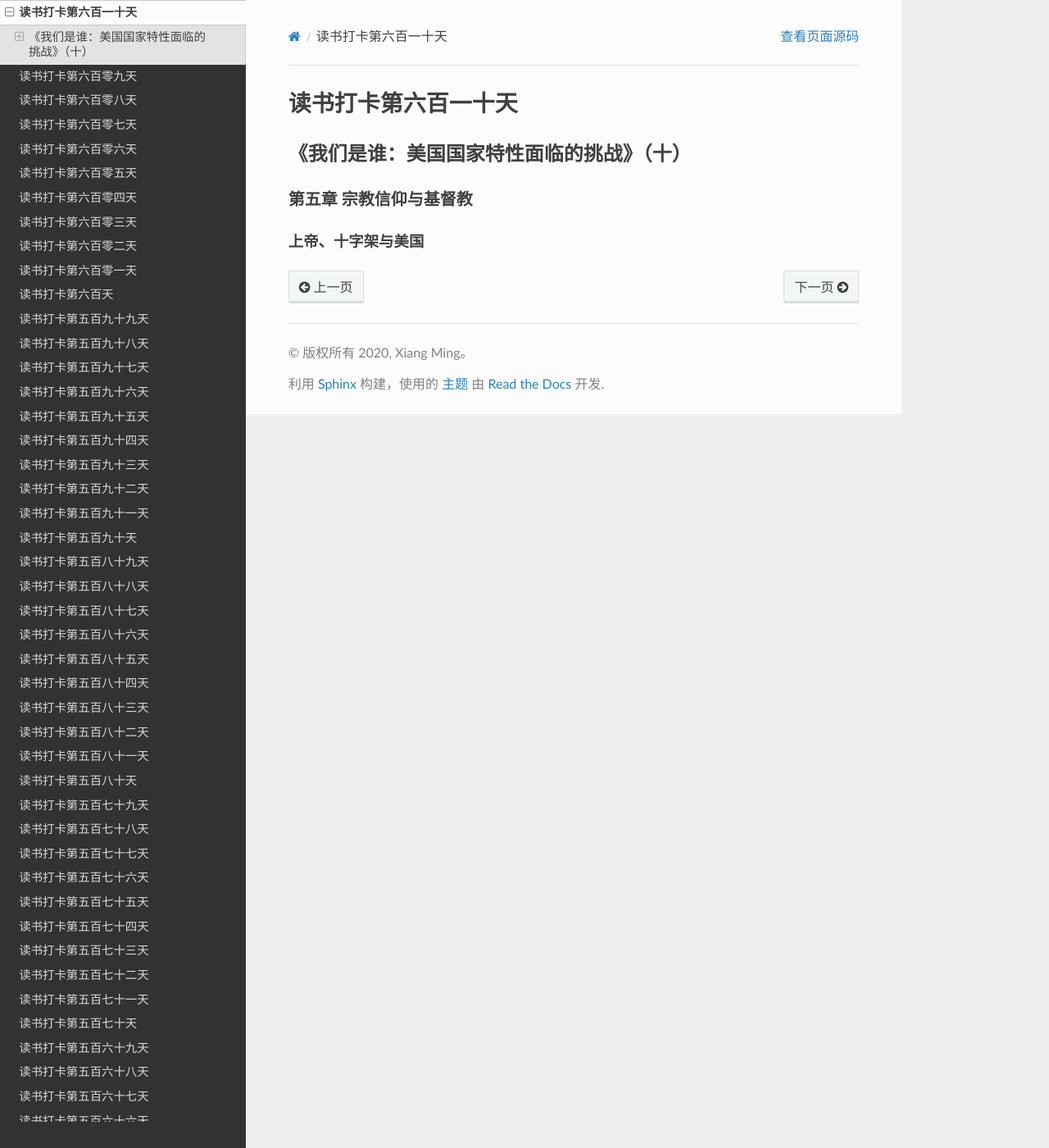
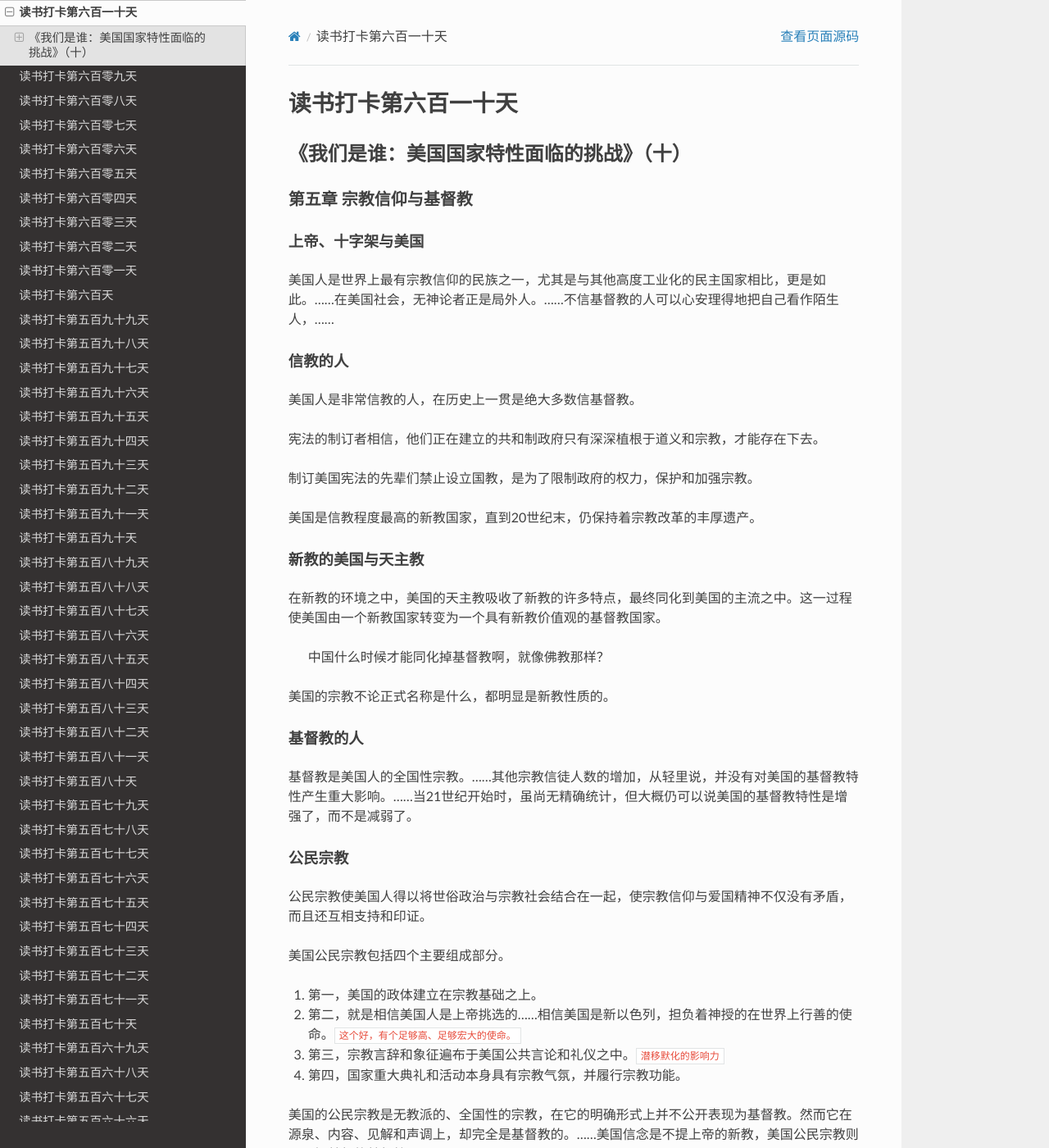
Before and after one commit to xiangming1975/reading, a Sphinx documentation site: the page built from source/2022-07-10.md, in a window 1280 px wide and 1400 px high. Shown: the whole window at 82% size. Built offline with Sphinx 7.4.7 and the Read the Docs theme 2.0.0, drawn with Linux system fonts in a browser that asks for light colours; some of the changed text lies outside the part shown.

Commit message:
自动提交时间: 2022-07-09T22:00:03,109658372+08:00

````diff
--- a/source/2022-07-10.md
+++ b/source/2022-07-10.md
@@ -2,3 +2,40 @@
 ## 《我们是谁：美国国家特性面临的挑战》（十）
 ### 第五章 宗教信仰与基督教
 #### 上帝、十字架与美国
+
+美国人是世界上最有宗教信仰的民族之一，尤其是与其他高度工业化的民主国家相比，更是如此。……在美国社会，无神论者正是局外人。……不信基督教的人可以心安理得地把自己看作陌生人，……
+
+#### 信教的人
+
+美国人是非常信教的人，在历史上一贯是绝大多数信基督教。
+
+宪法的制订者相信，他们正在建立的共和制政府只有深深植根于道义和宗教，才能存在下去。
+
+制订美国宪法的先辈们禁止设立国教，是为了限制政府的权力，保护和加强宗教。
+
+美国是信教程度最高的新教国家，直到20世纪末，仍保持着宗教改革的丰厚遗产。
+
+#### 新教的美国与天主教
+
+在新教的环境之中，美国的天主教吸收了新教的许多特点，最终同化到美国的主流之中。这一过程使美国由一个新教国家转变为一个具有新教价值观的基督教国家。
+
+> 中国什么时候才能同化掉基督教啊，就像佛教那样？
+
+美国的宗教不论正式名称是什么，都明显是新教性质的。
+
+#### 基督教的人
+
+基督教是美国人的全国性宗教。……其他宗教信徒人数的增加，从轻里说，并没有对美国的基督教特性产生重大影响。……当21世纪开始时，虽尚无精确统计，但大概仍可以说美国的基督教特性是增强了，而不是减弱了。
+
+#### 公民宗教
+
+公民宗教使美国人得以将世俗政治与宗教社会结合在一起，使宗教信仰与爱国精神不仅没有矛盾，而且还互相支持和印证。
+
+美国公民宗教包括四个主要组成部分。
+1. 第一，美国的政体建立在宗教基础之上。
+2. 第二，就是相信美国人是上帝挑选的……相信美国是新以色列，担负着神授的在世界上行善的使命。```这个好，有个足够高、足够宏大的使命。```
+3. 第三，宗教言辞和象征遍布于美国公共言论和礼仪之中。```潜移默化的影响力```
+4. 第四，国家重大典礼和活动本身具有宗教气氛，并履行宗教功能。
+
+美国的公民宗教是无教派的、全国性的宗教，在它的明确形式上并不公开表现为基督教。然而它在源泉、内容、见解和声调上，却完全是基督教的。……美国信念是不提上帝的新教，美国公民宗教则是不提基督的基督教。
+> 中国可不可以搞类似的儒教？
````
Also changed, not shown: source/2022-07-11.md (added, +24 -0 lines).
